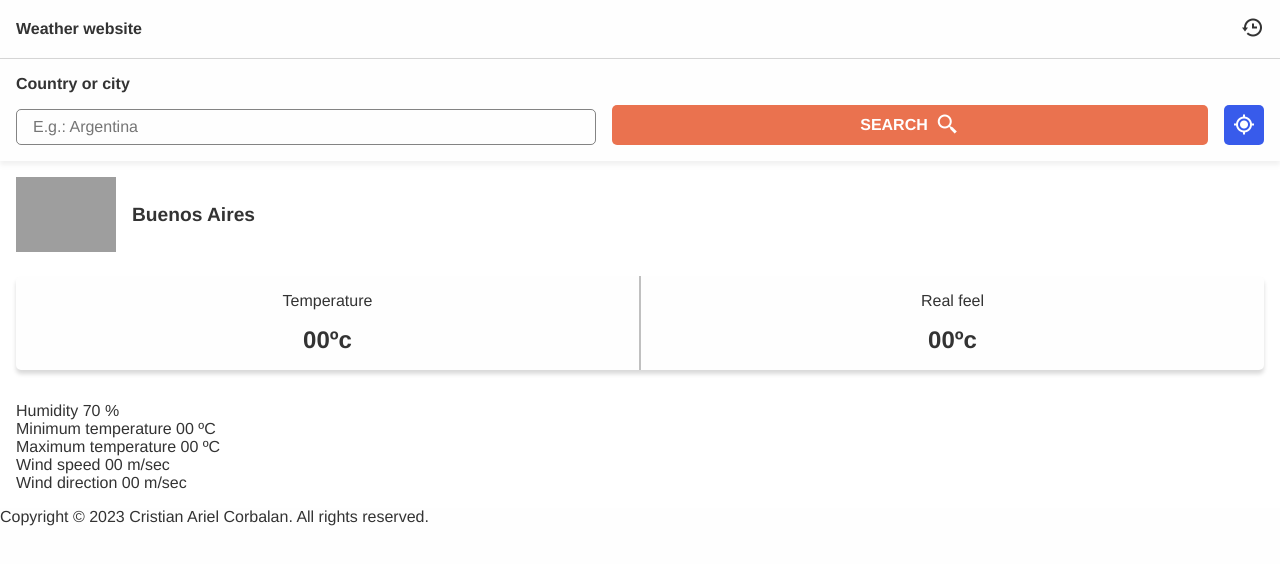
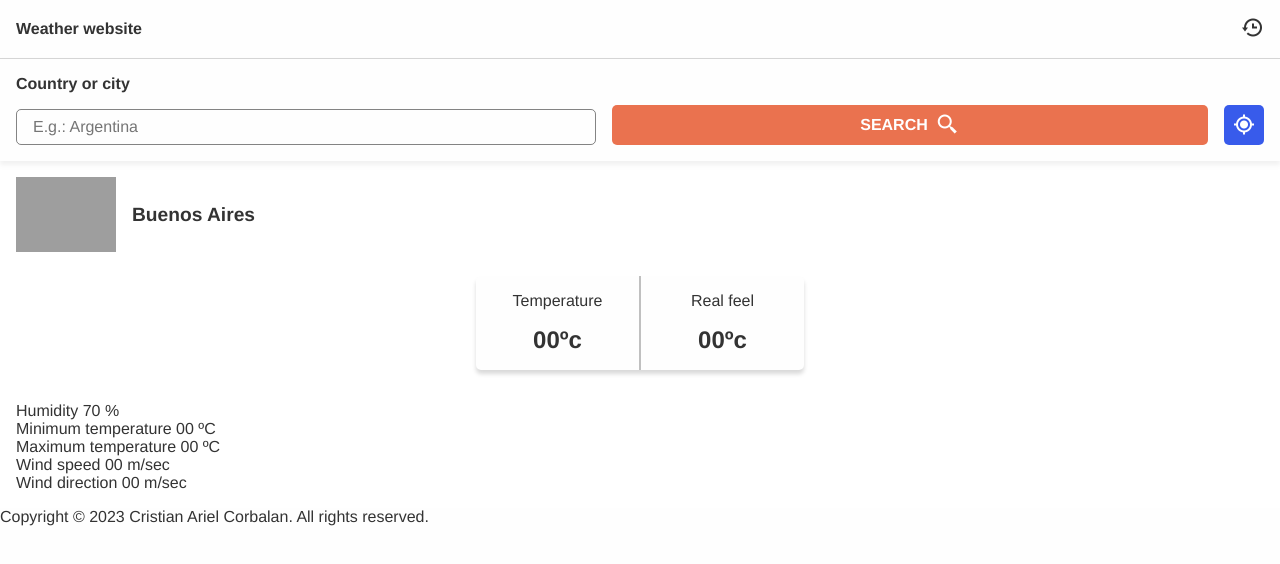
Before and after one commit to cristian-corbalan/weather-website, a plain HTML site: page index.html in a window 1280 px wide. Drawn offline with nearby package versions, Linux system fonts and the light colour scheme; grey boxes are pictures that could not be loaded.

Commit message:
Add a max width to the temperature component

```diff
--- a/stylesheets/components/_temperature.scss
+++ b/stylesheets/components/_temperature.scss
@@ -1,3 +1,7 @@
+.temperature{
+  max-width: 328px;
+}
+
 .temperature__list {
   position: relative;
   border-radius: 5px;
--- a/stylesheets/layout/_weather-info.scss
+++ b/stylesheets/layout/_weather-info.scss
@@ -8,5 +8,5 @@
 }
 
 .temperature{
-  margin-bottom: 2rem;
+  margin: 0 auto 2rem;
 }
```
Also changed, not shown: stylesheets/main.css, 1 other file.
